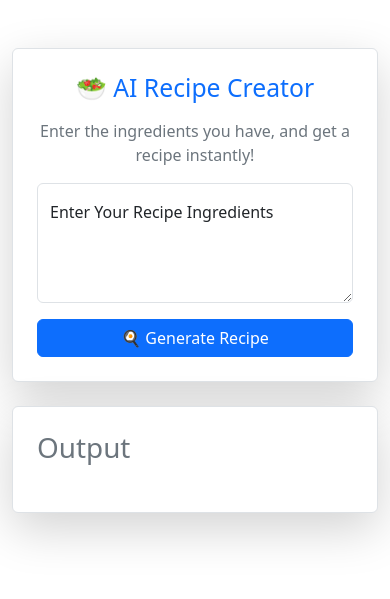
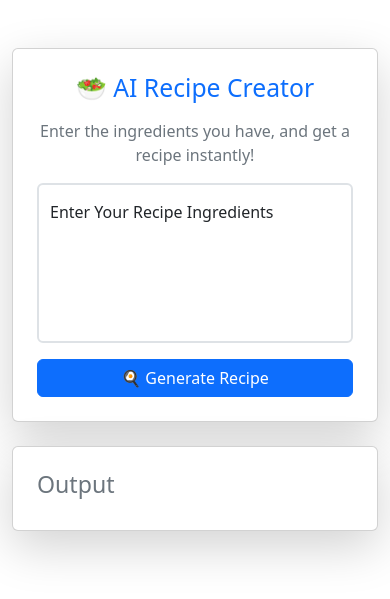
Before and after one commit to charanvlnpavani/ai_recipe_creator, a Flask app: page / in a window 390 px wide. Shown: the top 599 px of the page. Run offline with Flask 3, Linux system fonts and the light colour scheme.

Commit message:
Refactor styles for improved responsiveness and UI consistency in the AI Recipe Creator

```diff
--- a/static/styles.css
+++ b/static/styles.css
@@ -1,10 +1,6 @@
 body {
   font-family: "Poppins", sans-serif;
-  background: linear-gradient(
-    135deg,
-    #a8e063,
-    #56ab2f
-  ); /* change this line for different theme */
+  /* change this line for different theme */
   min-height: 100vh;
   margin: 0;
   display: flex;
@@ -13,7 +9,7 @@ body {
 
 /* 🌿 Navbar */
 .navbar {
-  background: linear-gradient(90deg, #56ab2f, #a8e063);
+  /* background: linear-gradient(90deg, #56ab2f, #a8e063); */
 }
 
 .navbar-brand {
@@ -141,9 +137,11 @@ textarea.form-control:focus {
 }
 
 .output-container {
-  max-height: 20%;
+  /* allow the output panel to grow and scroll on smaller screens */
+  max-height: 60vh;
   overflow-y: auto;
-  border: 2px solid #ddd;
+  border: 1px solid #e9ecef;
+  background: #fff;
 }
 
 /* Small devices (tablets) */
@@ -207,3 +205,15 @@ pre {
   color: #333;
   line-height: 1.6;
 }
+
+/* Responsive utilities specific to this page */
+.btn-responsive {
+  width: 100%;
+}
+
+@media (min-width: 768px) {
+  .btn-responsive {
+    width: auto;
+    padding: 10px 28px;
+  }
+}
--- a/templates/index.html
+++ b/templates/index.html
@@ -3,50 +3,51 @@
   <head>
     <meta charset="UTF-8" />
     <title>AI Recipe Creator 🍲</title>
-    <link rel="stylesheet" href="/static/style.css" />
+    <!-- project stylesheet -->
+    <link rel="stylesheet" href="/static/styles.css" />
+    <!-- Bootstrap CSS (matched version used by the project) -->
     <link
-      href="https://cdn.jsdelivr.net/npm/bootstrap@5.3.8/dist/css/bootstrap.min.css"
+      href="https://cdn.jsdelivr.net/npm/bootstrap@5.3.3/dist/css/bootstrap.min.css"
       rel="stylesheet"
-      integrity="sha384-sRIl4kxILFvY47J16cr9ZwB07vP4J8+LH7qKQnuqkuIAvNWLzeN8tE5YBujZqJLB"
-      crossorigin="anonymous"
     />
-    <script
-      src="https://cdn.jsdelivr.net/npm/bootstrap@5.3.8/dist/js/bootstrap.bundle.min.js"
-      integrity="sha384-FKyoEForCGlyvwx9Hj09JcYn3nv7wiPVlz7YYwJrWVcXK/BmnVDxM+D2scQbITxI"
-      crossorigin="anonymous"
-    ></script>
   </head>
   <body>
     <div class="container mt-5">
-      <!-- Input Section -->
-       <div class="row">
-        <div class="col-12 col-md-12 col-lg-12 ">
-          <div class="border rounded p-4 shadow-lg bg-white">
+      <div class="row g-4">
+        <!-- Input column: stacks on small, left on large -->
+        <div class="col-12">
+          <div class="card p-4 shadow-lg bg-white">
             <h2 class="text-center text-primary mb-3">🥗 AI Recipe Creator</h2>
-            <p class="text-center text-secondary">
+            <p class="text-center text-secondary mb-3">
               Enter the ingredients you have, and get a recipe instantly!
             </p>
 
-        <div class=" form-floating mb-3">
+            <div class="form-floating mb-3">
               <textarea
                 class="form-control"
-            placeholder="Leave a comment here"
+                placeholder="List your ingredients"
                 id="ingredients"
-            style="height: 120px"
+                style="height: 160px"
               ></textarea>
               <label for="ingredients">Enter Your Recipe Ingredients</label>
             </div>
 
-        <button id="generate-btn" class="btn btn-primary w-100">
+            <div class="d-grid d-md-block text-center">
+              <button id="generate-btn" class="btn btn-primary btn-responsive">
                 🍳 Generate Recipe
               </button>
             </div>
+          </div>
+        </div>
 
-      <!-- Output Section -->
-      <div class="border rounded p-4 mt-4 shadow-lg bg-white output-container">
+        <!-- Output column: stacks on small, right on large -->
+        <div class="col-12">
+          <div class="card p-4 shadow-lg bg-white output-container">
+            <h3 class="text-secondary">Output</h3>
             <div id="output" class="output text-dark">
-          <h1 class="text-secondary">Output</h1>
-          <pre class="text-dark" style="white-space: pre-wrap;"></pre>
+              <pre class="text-dark mb-0" style="white-space: pre-wrap"></pre>
+            </div>
+          </div>
         </div>
       </div>
     </div>
```
Lines whose indentation alone changed are shown as unchanged.
